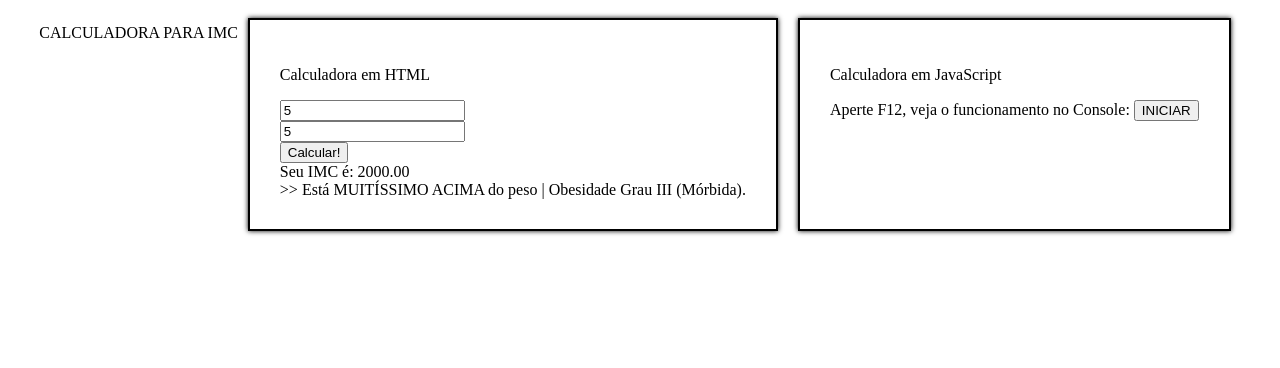
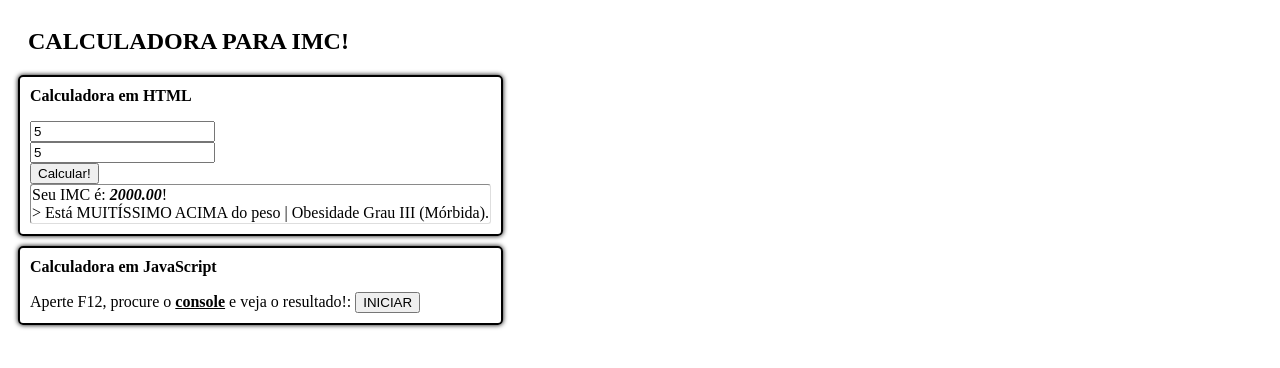
Before and after one commit to carlxd9/CodeTraining, a plain HTML site: page HTML/index.html in a window 1280 px wide. Both pictures are taken after typing "5", "5" into the empty fields and a click on the button "Calcular!". Drawn offline with Linux system fonts and the light colour scheme.

Commit message:
Falta aplicar uma melhor estilização CSS.

```diff
--- a/HTML/Style/imc.css
+++ b/HTML/Style/imc.css
@@ -1,11 +1,18 @@
-body{
-  display: flex;
-  justify-content: center;
-}
+body{display:  inline-table;}
+
+h2{margin-left: 20px;}
+
+p{margin-top: auto;}
 
 .calc1{
   border: 2px solid black;
+  border-radius: 5px;
   box-shadow: 0px 0px 5px;
-  padding: 30px;/*em de dentro*/
+  padding: 10px;/*em de dentro*/
   margin: 10px;/*margem de fora*/
 }
+.resu{
+  border: 0.1px inset #dedede;
+  border-radius: 3px;
+  padding: 1px;
+}
--- a/HTML/index.html
+++ b/HTML/index.html
@@ -9,25 +9,24 @@
     <link rel="icon" href="Style\Calculator-red.ico">
   </head>
   <body>
-    <p>CALCULADORA PARA IMC</p>
+    <h2>CALCULADORA PARA IMC!</h2>
     <div class="calc1">
-      <p>Calculadora em HTML</p>
+      <p><b>Calculadora em HTML</b></p>
       <form class="" action="" method="post">
         <input type="number" id="peso" value="" placeholder="Insira o PESO aqui" title="Insira apenas números!"><br>
         <input type="number" id="altura" value="" placeholder="Insira a ALTURA aqui" title="Insira apenas números!"><br>
         <button type="button" onclick="imcHTML()" name="button">Calcular!</button>
       </form>
-      <label id="result"></label><br>
-      <label id="classificacao"></label><br>
+      <div class="resu">
+        <label id="result"></label><br>
+        <label id="classificacao"></label><br>
+      </div>
     </div>
 
-<!-- Calculadora Apenas em JavaScript -->
-
-    <div class="calc1">
-      <p>Calculadora em JavaScript</p>
-      <label>Aperte F12, veja o funcionamento no Console:</label>
+    <div class="calc1"> <!-- Calculadora Apenas em JavaScript -->
+      <p><b>Calculadora em JavaScript</b></p>
+      <label>Aperte F12, procure o <b><u>console</u></b> e veja o resultado!:</label>
       <button type="button" onclick="imcConsole()" name="button">INICIAR</button>
     </div>
-
   </body>
 </html>
--- a/JavaScript/imc.js
+++ b/JavaScript/imc.js
@@ -7,23 +7,23 @@ function imcHTML(){
 
   var imc = peso/(altura*altura);
 
-  document.getElementById('result').innerHTML = "Seu IMC é: " + imc.toFixed(2); //toFixed(2) limita os decimais para 2
+  document.getElementById('result').innerHTML = "Seu IMC é: <b><i>" + imc.toFixed(2) + "</i></b>!"; //toFixed(2) limita os decimais para 2
   let classifica;
   if (peso || alturaCm != "") {
     if (imc < 17) {
-      classifica = ">> Está MUITO ABAIXO do peso | Magreza Preocupante.";
+      classifica = "> Está MUITO ABAIXO do peso | Magreza Preocupante.";
     } else if (imc <= 18.49) {
-      classifica = ">> Está ABAIXO do peso | Magreza.";
+      classifica = "> Está ABAIXO do peso | Magreza.";
     } else if (imc <= 24.9) {
-      classifica = ">> Está com peso NORMAL | Peso Saudável.";
+      classifica = "> Está com peso NORMAL | Peso Saudável.";
     } else if (imc <= 29.9) {
-      classifica = ">> Está Levemente ACIMA do peso | Sobrepeso.";
+      classifica = "> Está Levemente ACIMA do peso | Sobrepeso.";
     } else if (imc <= 34.9) {
-      classifica = ">> Está ACIMA do peso | Obesidade Grau I.";
+      classifica = "> Está ACIMA do peso | Obesidade Grau I.";
     } else if (imc <= 39.9) {
-      classifica = ">> Está MUITO ACIMA do peso | Obesidade Grau II (Severa).";
+      classifica = "> Está MUITO ACIMA do peso | Obesidade Grau II (Severa).";
     } else { //40+
-      classifica = ">> Está MUITÍSSIMO ACIMA do peso | Obesidade Grau III (Mórbida).";
+      classifica = "> Está MUITÍSSIMO ACIMA do peso | Obesidade Grau III (Mórbida).";
     }
     document.getElementById('classificacao').innerHTML = classifica;
   } else {
```
Also changed, not shown: index.html (added, +11 -0 lines).
